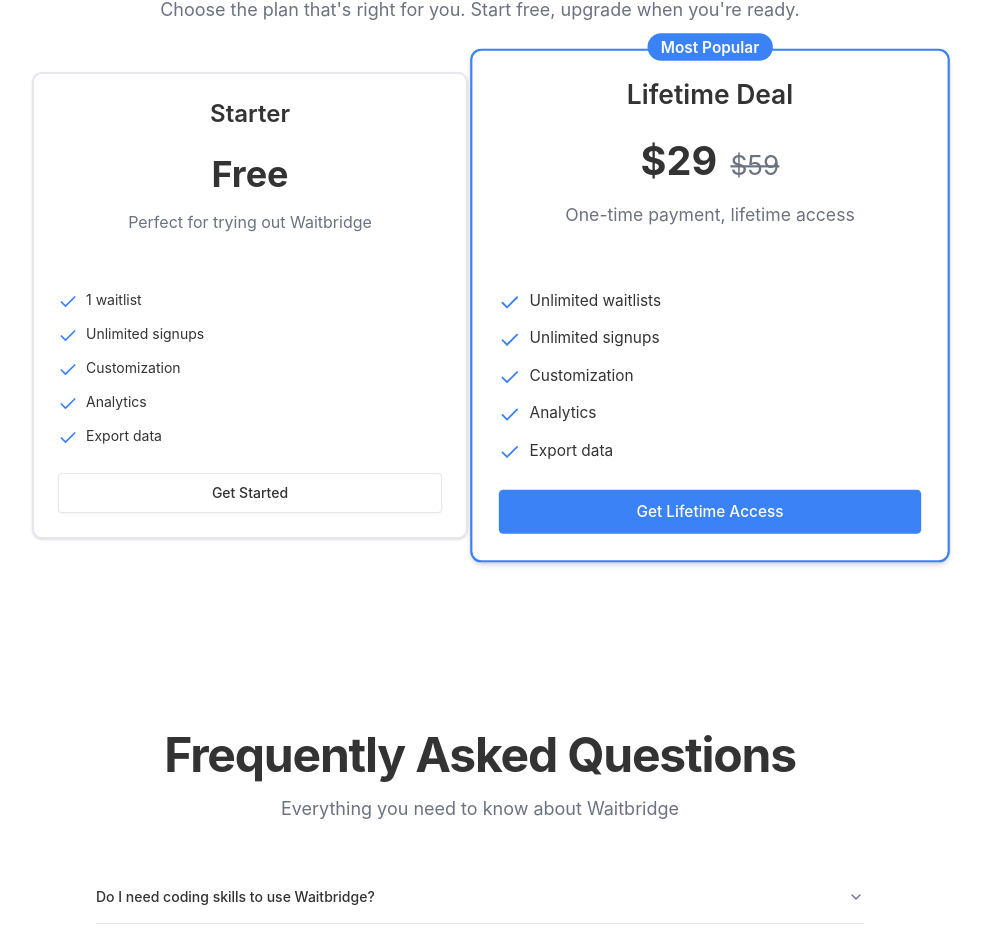
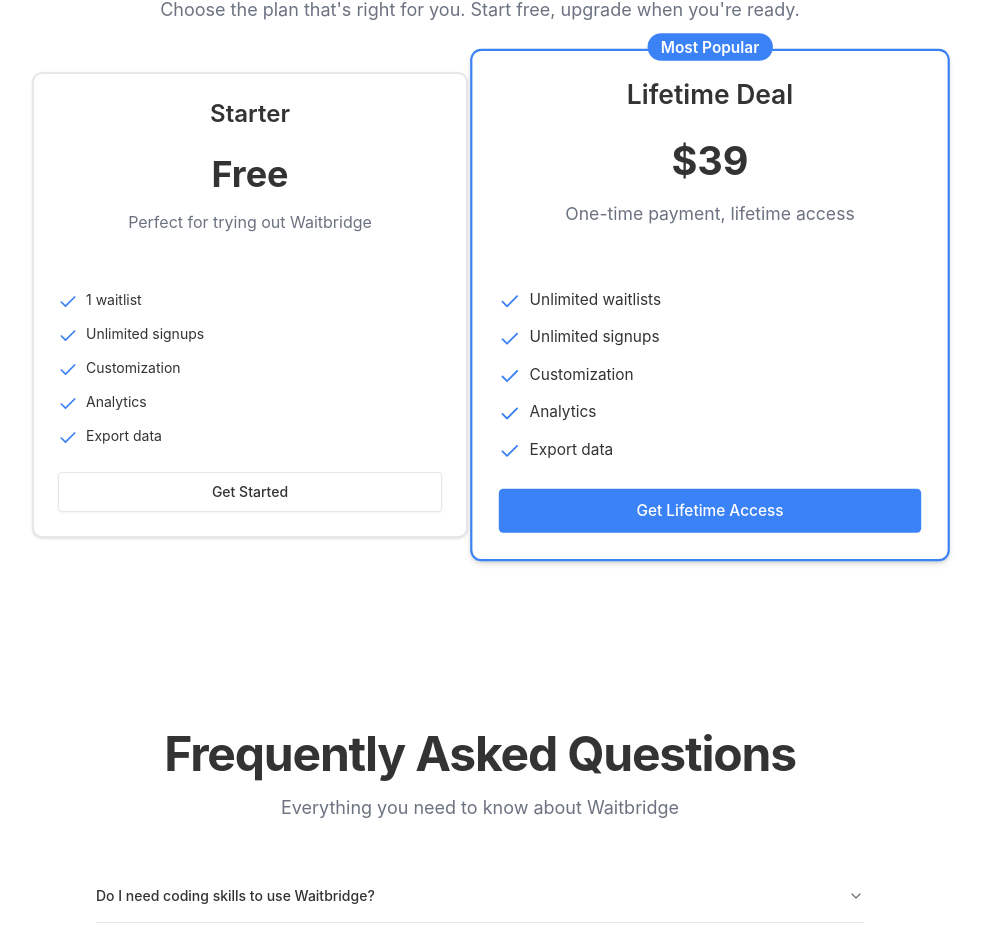
Before and after one commit to afor-aman/waitbridge, a Next.js app: page / in a window 1280 px wide. Shown: the part 2737-3673 px from the top of the page, without its empty margins (160-1142 px from the left). Built offline with nearby package versions, Linux system fonts and the light colour scheme.

Commit message:
changed the lifetime pricing

```diff
--- a/src/components/landing/pricing.tsx
+++ b/src/components/landing/pricing.tsx
@@ -20,8 +20,7 @@
   },
   {
     name: "Lifetime Deal",
-    price: "$29",
-    originalPrice: "$59",
+    price: "$39",
     description: "One-time payment, lifetime access",
     features: [
       "Unlimited waitlists",
@@ -68,11 +67,6 @@
               <div className="mt-4">
                 <div className="flex items-baseline justify-center gap-3">
                   <span className="text-4xl font-bold">{plan.price}</span>
-                  {plan.originalPrice && (
-                    <span className="text-2xl text-muted-foreground line-through">
-                      {plan.originalPrice}
-                    </span>
-                  )}
                 </div>
               </div>
               <CardDescription className="mt-2 text-base">{plan.description}</CardDescription>
```
